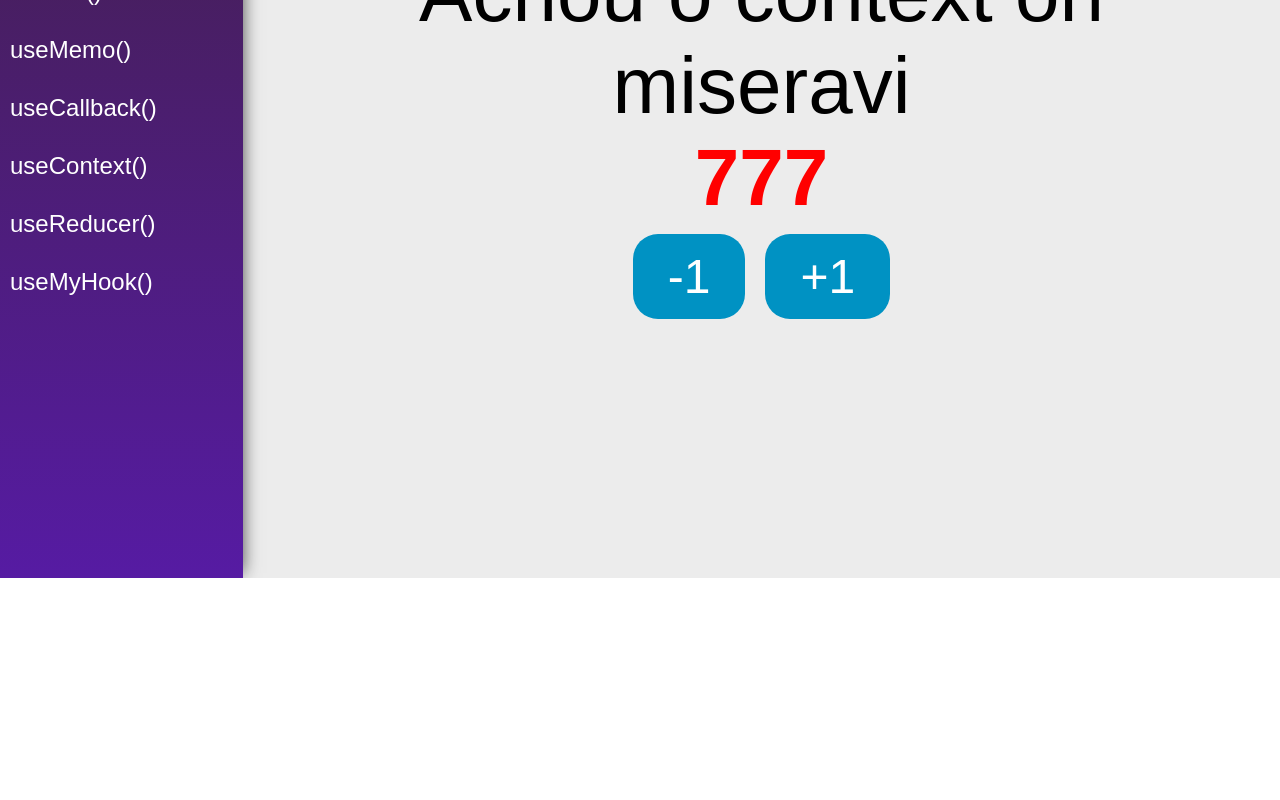
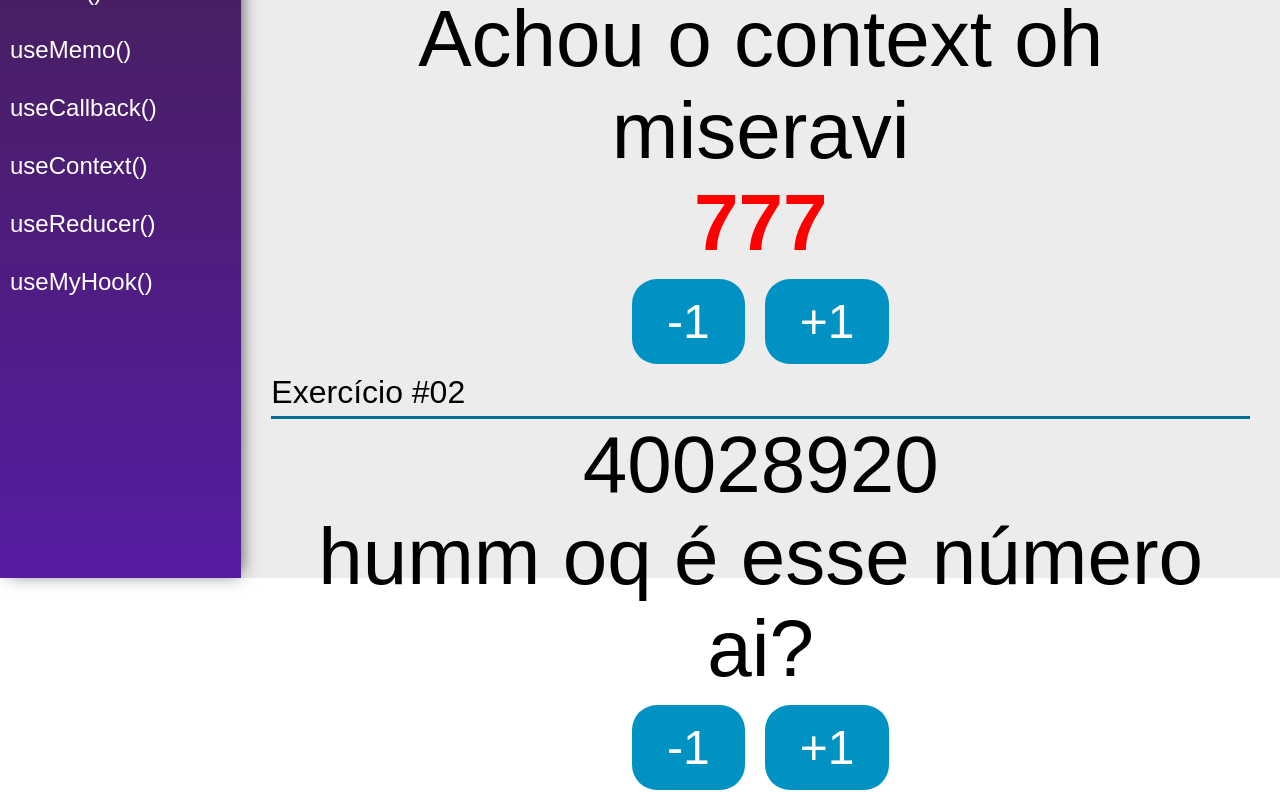
Before and after one commit to gabriel-saraiva-flooxai/react-5-hooks, a React (Create React App) app: page /useContext in a window 1280 px wide. Shown: the part 222-1022 px from the top of the page. Before the commit the page ends 800 px from the top, so only its background shows below. Built offline with nearby package versions, Linux system fonts and the light colour scheme.

Commit message:
feat: useContext #02

```diff
--- /dev/null
+++ b/src/data/Store.jsx
@@ -0,0 +1,33 @@
+import React, { useState } from "react";
+
+const initialState = {
+    n: 40028920,
+    txt: 'humm oq é esse número ai?'
+}
+
+export const AppContext = React.createContext(initialState)
+
+const Store = props => {
+
+    const [state, setState] = useState(initialState)
+
+    function updateState(key, value) {
+        setState({
+            ...state,
+            [key]: value
+        })
+    }
+
+    return (
+        <AppContext.Provider value={{
+            n: state.n,
+            txt: state.txt,
+            setN: n => updateState('n', n),
+            setTxt: t => updateState('txt', t),
+        }}>
+            {props.children}
+        </AppContext.Provider>
+    )
+}
+
+export default Store
--- a/src/views/App.jsx
+++ b/src/views/App.jsx
@@ -6,12 +6,14 @@ import Menu from '../components/layout/Menu';
 import Content from '../components/layout/Content';
 
 import DataContext, { data } from '../data/DataContext';
+import Store from '../data/Store'
 
 const App = props => {
 
     const [state, setState] = useState(data)
 
     return (
+        <Store>
             <DataContext.Provider value={{state, setState}}>
                 <div className="App">
                     <BrowserRouter>
@@ -20,6 +22,7 @@ const App = props => {
                     </BrowserRouter>
                 </div>
             </DataContext.Provider>
+        </Store>
     )
 }
 
--- a/src/views/examples/UseContext.jsx
+++ b/src/views/examples/UseContext.jsx
@@ -1,9 +1,11 @@
 // Comum utilizar o UseReducer juntamente com Context API
 
-import React, { useContext } from 'react'
+import React, { useContext, useEffect } from 'react'
 import PageTitle from '../../components/layout/PageTitle'
 
 import DataContext from '../../data/DataContext'
+import SectionTitle from '../../components/layout/SectionTitle'
+import { AppContext } from '../../data/Store'
 
 const UseContext = (props) => {
 
@@ -16,12 +18,24 @@ const UseContext = (props) => {
         })
     }
 
+    const {n, txt, setN, setTxt} = useContext(AppContext)
+
+    useEffect(function() {
+        if (n !== 40028922) {
+            setTxt("humm oq é esse número ai?")
+        } else {
+            setTxt('Esse é o som do japonês que vai dar PlayStation 3!')
+        }
+    }, [n])
+
     return (
         <div className="UseContext">
             <PageTitle
                 title="Hook UseContext"
                 subtitle="Aceita um objeto de contexto e retorna o valor atual do contexto!"
             />
+
+            <SectionTitle title="Exercício #01" />
             <div className="center">
                 <span className="text">{state.txt}</span>
                 <span className="text red">{state.n}</span>
@@ -33,6 +47,18 @@ const UseContext = (props) => {
                         onClick={() => addNumber(+1)}>+1</button>
                 </div>
             </div>
+
+            <SectionTitle title="Exercício #02" />
+            <div className="center">
+                <span className="text">{n}</span>
+                <span className="text">{txt}</span>
+                <div>
+                    <button className="btn"
+                        onClick={() => setN(n - 1)}>-1</button>
+                    <button className="btn"
+                        onClick={() => setN(n + 1)}>+1</button>
+                </div>
+            </div>
         </div>
     )
 }
```
Lines whose indentation alone changed are shown as unchanged.
